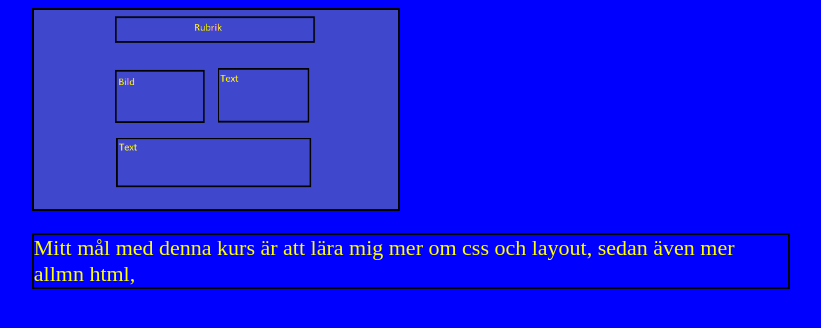
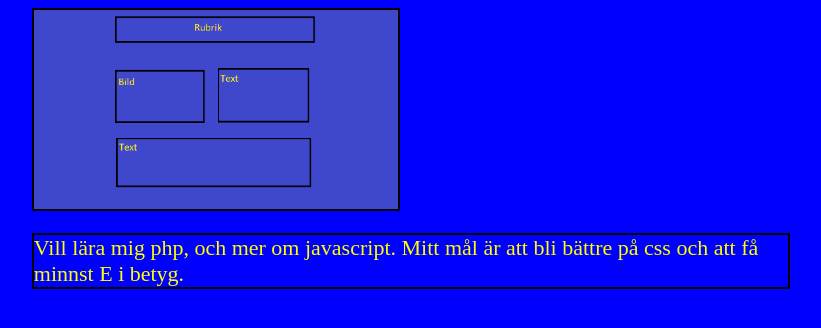
Before and after one commit to Logiccc/minasfr-nahemsidasomskaredovisaminaambitionerochmotveringartillwebbutvecklingochwebbserverprogrammer, a plain HTML site: page index.html in a window 1280 px wide. Shown: the part 144-472 px from the top of the page, without its empty margins (229-1050 px from the left). Drawn offline with Linux system fonts and the light colour scheme.

Commit message:
Update index.html

```diff
--- a/index.html
+++ b/index.html
@@ -10,7 +10,8 @@
 		<h1>Webbutveckling 2 och Webbserverprogrammering</h1>
 		<img src="skiss4.png" alt="ojdå, här ska en bild vara! Höhö" class="skiss">
 		<p class="p1">
-			Mitt mål med denna kurs är att lära mig mer om css och layout, sedan även mer allmn html,
+			Vill lära mig php, och mer om javascript.
+			Mitt mål är att bli bättre på css och att få minnst E i betyg.
 		</p>
 
 		<p>
```
